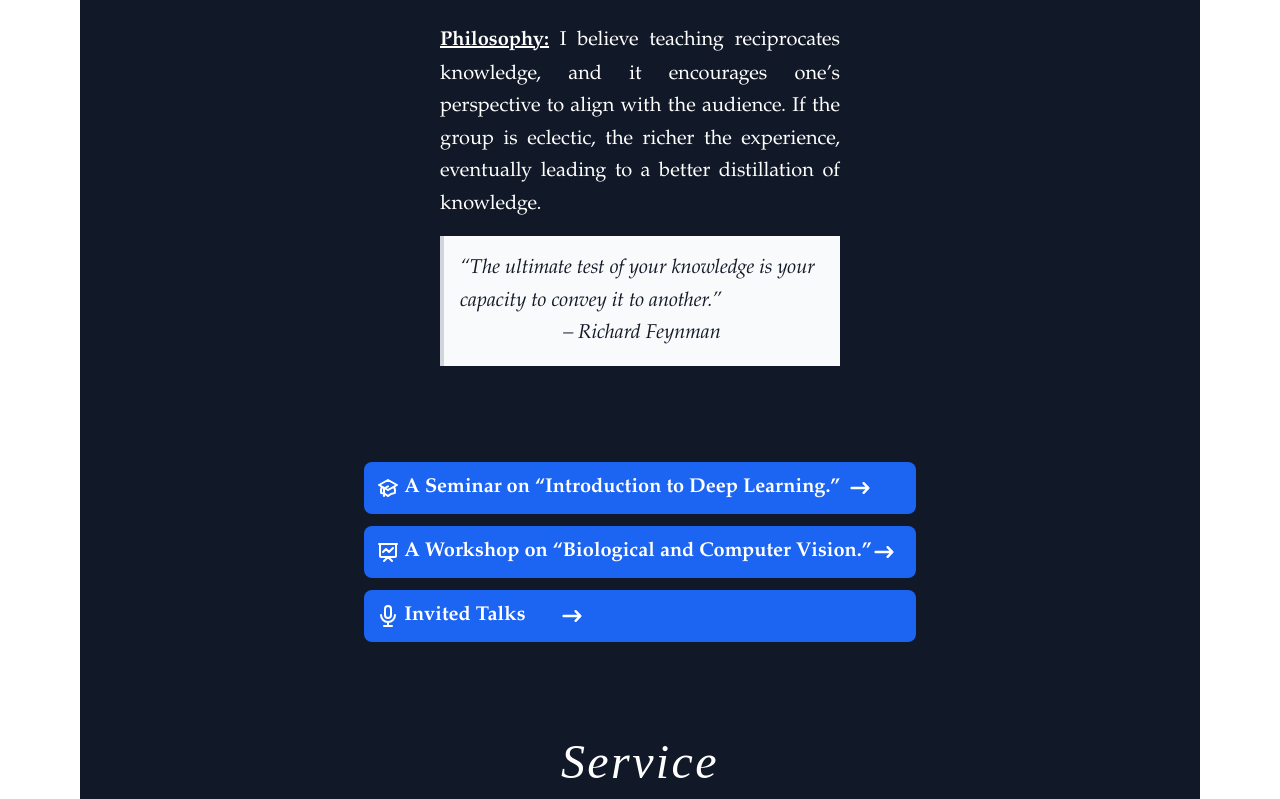
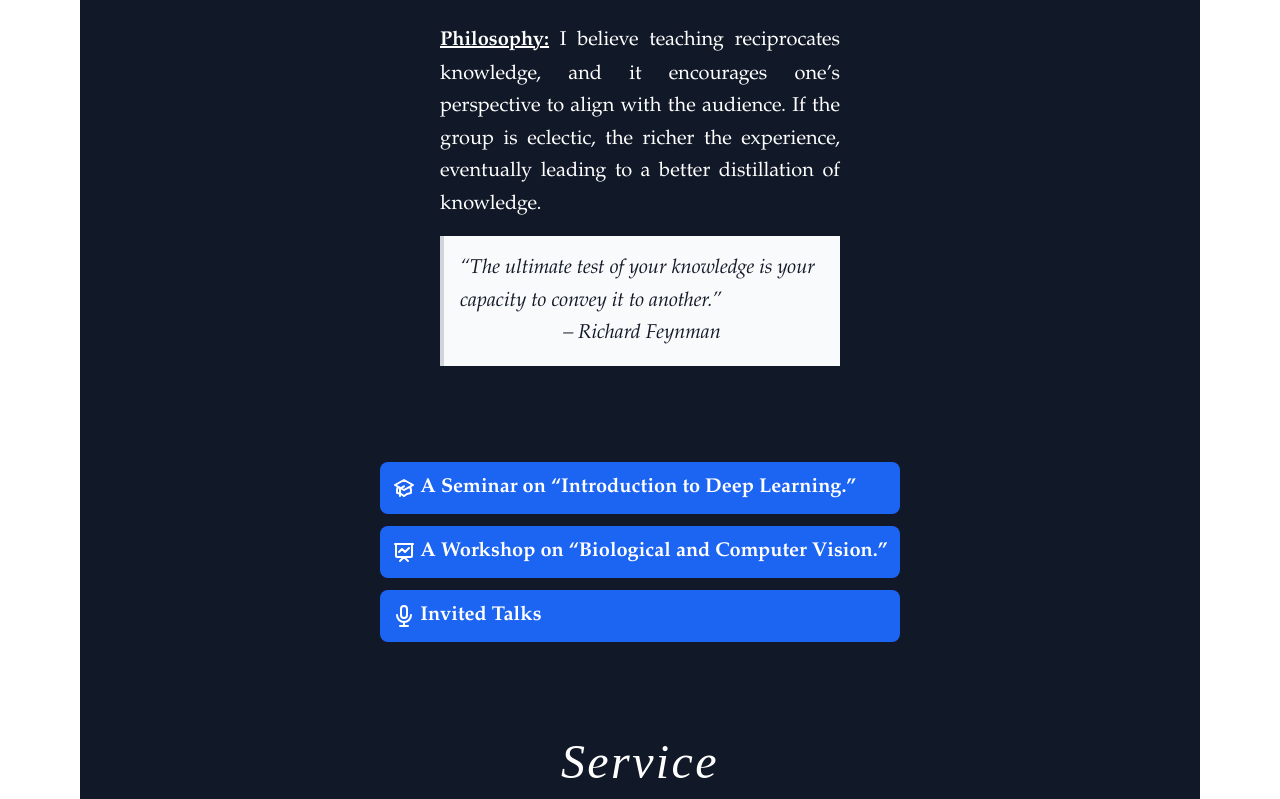
Before and after one commit to barulalithb/barulalithb.github.io, a website: page teaching_and_more.html in a window 1280 px wide. Shown: the part 256-1055 px from the top of the page. Drawn offline with Linux system fonts and the light colour scheme; a web font is replaced by a local one.

Commit message:
removed arrow

```diff
--- a/teaching_and_more.html
+++ b/teaching_and_more.html
@@ -96,7 +96,6 @@
                 class="flex items-center justify-center p-3 text-xl font-semibold rounded-lg bg-blue-600 hover:bg-blue-800 group hover:shadow text-white">
                 <svg class="w-6 h-6" fill="none" stroke="currentColor" viewBox="0 0 24 24" xmlns="http://www.w3.org/2000/svg"><path d="M12 14l9-5-9-5-9 5 9 5z"></path><path d="M12 14l6.16-3.422a12.083 12.083 0 01.665 6.479A11.952 11.952 0 0012 20.055a11.952 11.952 0 00-6.824-2.998 12.078 12.078 0 01.665-6.479L12 14z"></path><path stroke-linecap="round" stroke-linejoin="round" stroke-width="2" d="M12 14l9-5-9-5-9 5 9 5zm0 0l6.16-3.422a12.083 12.083 0 01.665 6.479A11.952 11.952 0 0012 20.055a11.952 11.952 0 00-6.824-2.998 12.078 12.078 0 01.665-6.479L12 14zm-4 6v-7.5l4-2.222"></path></svg>
                 <span class="flex-1 ml-1 whitespace-nowrap">A Seminar on “Introduction to Deep Learning.”</span>
-                <svg aria-hidden="true" class="w-6 h-6 mr-8" fill="currentColor" viewBox="0 0 20 20" xmlns="http://www.w3.org/2000/svg"><path fill-rule="evenodd" d="M12.293 5.293a1 1 0 011.414 0l4 4a1 1 0 010 1.414l-4 4a1 1 0 01-1.414-1.414L14.586 11H3a1 1 0 110-2h11.586l-2.293-2.293a1 1 0 010-1.414z" clip-rule="evenodd"></path></svg>
               </a>
             </li>
             <li>
@@ -104,7 +103,6 @@
                 class="flex items-center justify-center p-3 text-xl font-semibold rounded-lg bg-blue-600 hover:bg-blue-800 group hover:shadow text-white">
                 <svg class="w-6 h-6" fill="none" stroke="currentColor" viewBox="0 0 24 24" xmlns="http://www.w3.org/2000/svg"><path stroke-linecap="round" stroke-linejoin="round" stroke-width="2" d="M7 12l3-3 3 3 4-4M8 21l4-4 4 4M3 4h18M4 4h16v12a1 1 0 01-1 1H5a1 1 0 01-1-1V4z"></path></svg>
                 <span class="flex-1 ml-1 whitespace-nowrap">A Workshop on “Biological and Computer Vision.”</span>
-                <svg aria-hidden="true" class="w-6 h-6 mr-2"  fill="currentColor" viewBox="0 0 20 20" xmlns="http://www.w3.org/2000/svg"><path fill-rule="evenodd" d="M12.293 5.293a1 1 0 011.414 0l4 4a1 1 0 010 1.414l-4 4a1 1 0 01-1.414-1.414L14.586 11H3a1 1 0 110-2h11.586l-2.293-2.293a1 1 0 010-1.414z" clip-rule="evenodd"></path></svg>
               </a>
 
             </li>
@@ -112,7 +110,6 @@
               <a href="./talks.html" class="flex items-center justify-center p-3 text-xl font-semibold rounded-lg bg-blue-600 hover:bg-blue-800 group hover:shadow text-white">
                 <svg class="w-6 h-6" fill="none" stroke="currentColor" viewBox="0 0 24 24" xmlns="http://www.w3.org/2000/svg"><path stroke-linecap="round" stroke-linejoin="round" stroke-width="2" d="M19 11a7 7 0 01-7 7m0 0a7 7 0 01-7-7m7 7v4m0 0H8m4 0h4m-4-8a3 3 0 01-3-3V5a3 3 0 116 0v6a3 3 0 01-3 3z"></path></svg>
                 <span class="flex-1 ml-1 whitespace-nowrap">Invited Talks</span>
-                <svg aria-hidden="true" class="w-6 h-6 mr-[20rem]" fill="currentColor" viewBox="0 0 20 20" xmlns="http://www.w3.org/2000/svg"><path fill-rule="evenodd" d="M12.293 5.293a1 1 0 011.414 0l4 4a1 1 0 010 1.414l-4 4a1 1 0 01-1.414-1.414L14.586 11H3a1 1 0 110-2h11.586l-2.293-2.293a1 1 0 010-1.414z" clip-rule="evenodd"></path></svg>
               </a>
             </li>
           </ul>
```
Also changed, not shown: css/tailwind_style.css.
